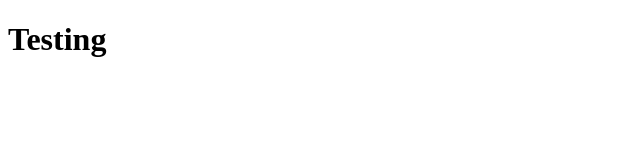
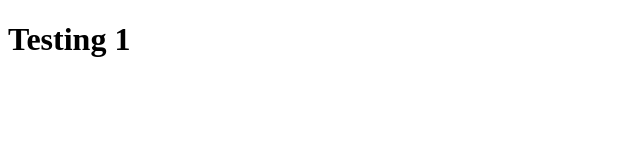
Before and after one commit to lifansers/GA_Test, a plain HTML site: page index.html in a window 1280 px wide. Shown: the full height of the page, 0-640 px from the left. Drawn offline with Linux system fonts and the light colour scheme.

Commit message:
Update index.html

```diff
--- a/index.html
+++ b/index.html
@@ -1,7 +1,6 @@
 <!DOCTYPE html>
 <html>
 <head>
-  <!-- Global site tag (gtag.js) - Google Analytics -->
   <script async src="https://www.googletagmanager.com/gtag/js?id=UA-180323151-1"></script>
   <script>
     window.dataLayer = window.dataLayer || [];
@@ -13,7 +12,7 @@
 </head>
 <body>
 
-<h1>Testing</h1>
+<h1>Testing 1</h1>
 
 </body>
 </html>
```
